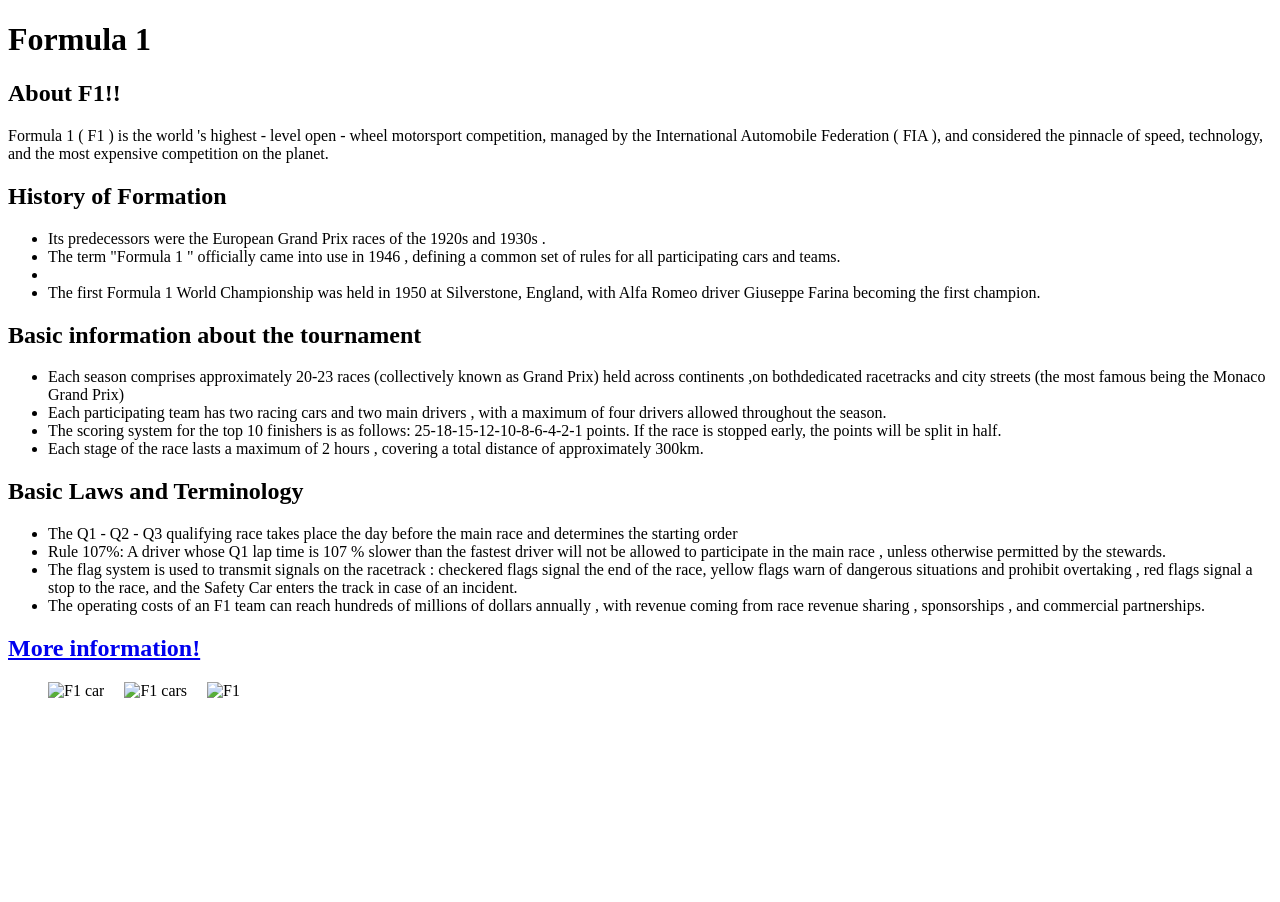
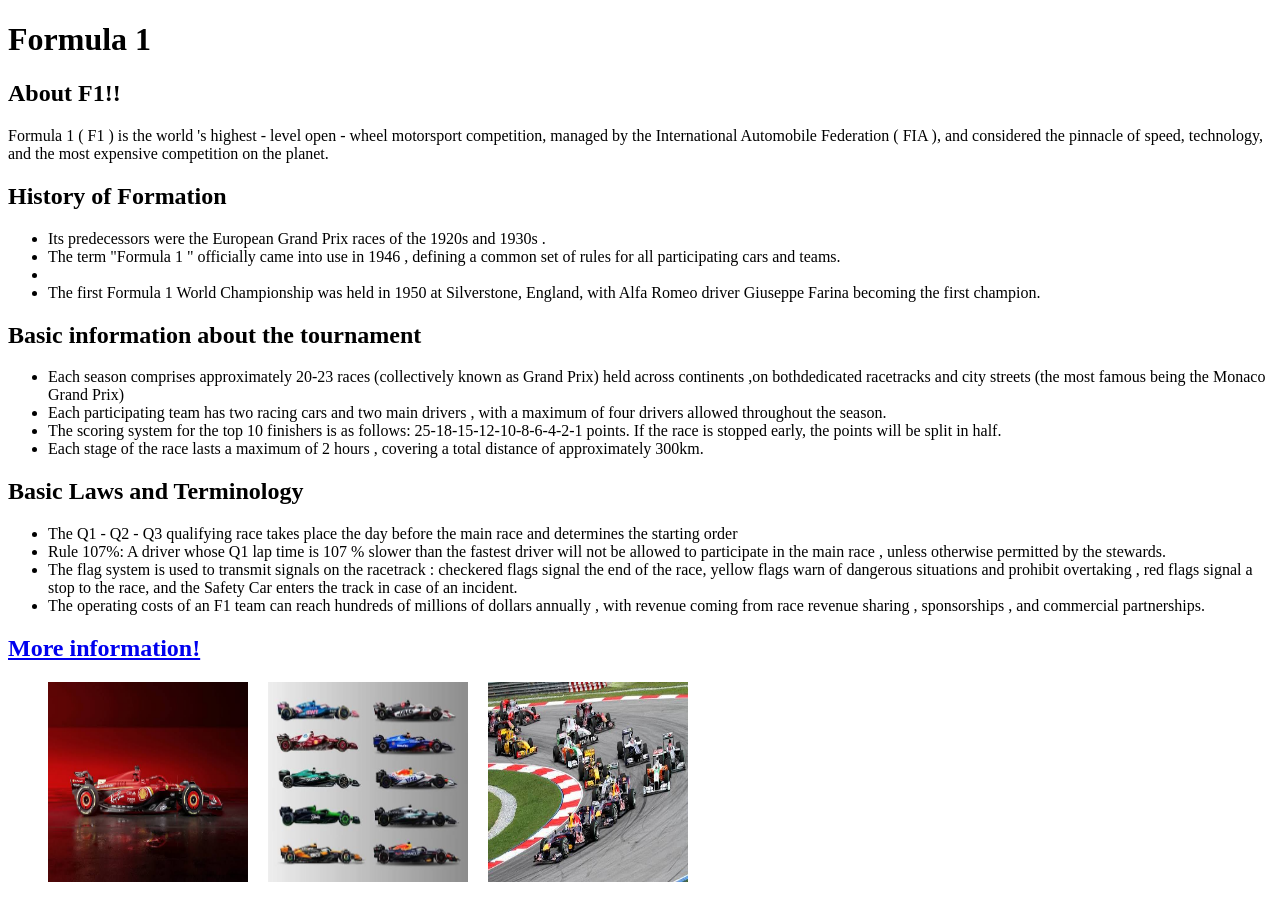
Before and after one commit to 251020912478-svg/coursera-project, a plain HTML site: page index.html in a window 1280 px wide. Before the commit the page ends 800 px from the top, so only its background shows below. Drawn offline with Linux system fonts and the light colour scheme.

Commit message:
Add files via upload

```diff
--- a/index.html
+++ b/index.html
@@ -54,9 +54,9 @@
     <footer>
         <h2><a href="https://www.formula1.com" target="_blank">More information!</a></h2>
         <ul class="ul2" style="display: flex; list-style-type: none;" >
-            <li><img src = "images (1).jpg" alt = "F1 car" width="200px" height="200px"></li>
-            <li><img src="images (2).jpg" alt="F1 cars" width="200px" height="200px"></li>
-            <li><img src="images (3).jpg" alt="F1" width="200px" height="200px"></li>
+            <li><img src = "images1.jpg" alt = "F1 car" width="200" height="200"></li>
+            <li><img src="images2.jpg" alt="F1 cars" width="200" height="200"></li>
+            <li><img src="images3.jpg" alt="F1" width="200" height="200"></li>
         </ul>
     </footer>
 </body>
```
Also changed, not shown: images1.jpg (added), images2.jpg (added), images3.jpg (added).
